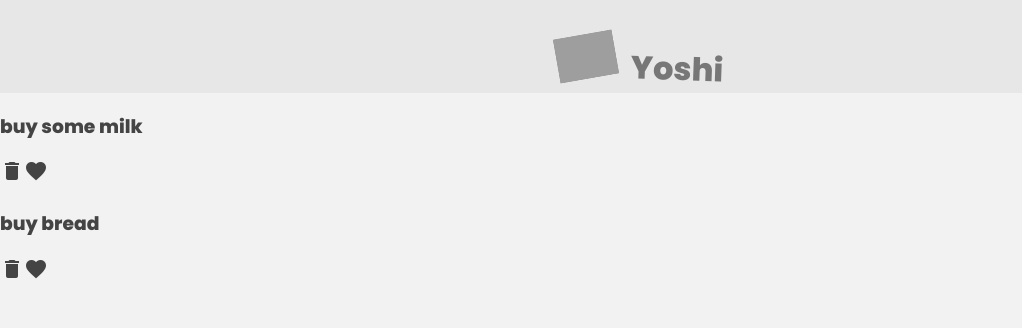
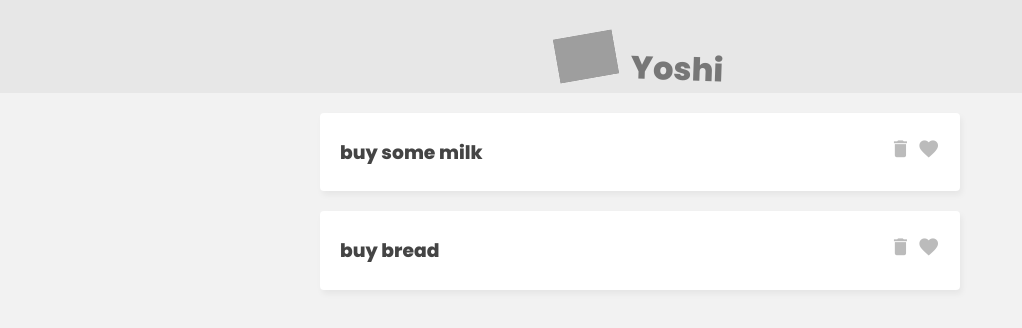
Before and after one commit to parsaM110/vue3-pinia, a Vue app: page / in a window 1280 px wide. Shown: the top 328 px of the page, without its empty margins (0-1022 px from the left). Built offline with nearby package versions, Linux system fonts and the light colour scheme; grey boxes are pictures that could not be loaded; the HTML template or start-up script is replaced by a standard one.

Commit message:
added some styling

```diff
--- a/src/assets/main.css
+++ b/src/assets/main.css
@@ -30,3 +30,32 @@
   color: #777;
   transform: rotate(2deg);
 }
+
+/* task list */
+.task-list {
+  max-width: 640px;
+  margin: 20px auto;
+}
+.task {
+  padding: 6px 20px;
+  background: #fff;
+  margin-top: 20px;
+  border-radius: 4px;
+  box-shadow: 2px 4px 6px rgba(0, 0, 0, 0.05);
+  display: flex;
+  justify-content: space-between;
+  align-items: center;
+}
+.task h3,
+.task .icons {
+  display: inline-block;
+}
+.task .icons {
+  text-align: right;
+}
+.task i {
+  font-size: 1.4em;
+  margin-left: 6px;
+  cursor: pointer;
+  color: #bbb;
+}
```
